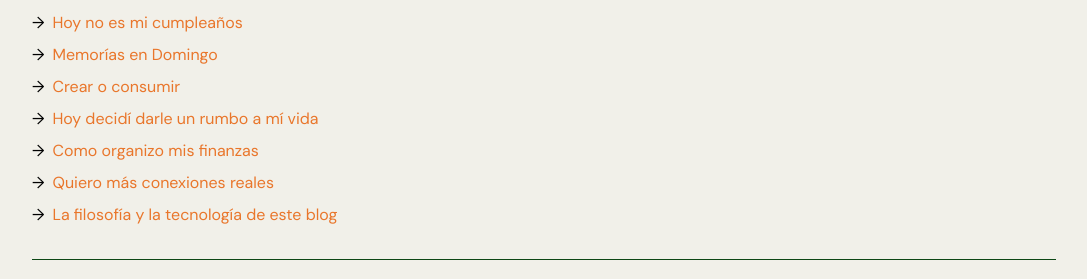
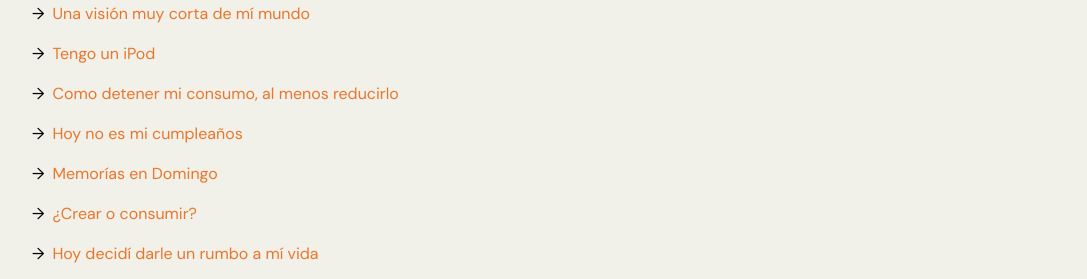
Before and after one commit to adrojodev/garden, an Astro site: page / in a window 1280 px wide. Shown: the part 329-608 px from the top of the page, without its empty margins (96-1183 px from the left). Built offline with nearby package versions, Linux system fonts and the light colour scheme; Astro itself is replaced by a stand-in of ours.

Commit message:
Fix styles and add automatic post publishing

```diff
--- a/src/content/index.ts
+++ b/src/content/index.ts
@@ -1,16 +1,4 @@
-import type { Link, Post } from "../utils/types";
-
-export const posts: Post[] = [
-  "Tengo un iPod",
-  "Como detener mi consumo, al menos reducirlo",
-  "Hoy no es mi cumpleaños",
-  "Memorías en Domingo",
-  "Crear o consumir",
-  "Hoy decidí darle un rumbo a mí vida",
-  "Como organizo mis finanzas",
-  "Quiero más conexiones reales",
-  "La filosofía y la tecnología de este blog",
-];
+import type { Link } from "../utils/types";
 
 export const links: Link[] = [
   {
--- a/src/pages/index.astro
+++ b/src/pages/index.astro
@@ -1,7 +1,13 @@
 ---
 import Analytics from '@vercel/analytics/astro'
 
-import { posts, links } from "../content"
+import { links } from "../content"
+const allPosts = await Astro.glob('../pages/posts/*.md');
+const posts = allPosts.sort((a, b) => {
+  const aNum = parseInt(a.file.split('/').pop()?.split('.')[0] ?? '0');
+  const bNum = parseInt(b.file.split('/').pop()?.split('.')[0] ?? '0');
+  return bNum - aNum;
+});
 
 import PostLink from "../components/PostLink.astro";
 import Link from "../components/Link.astro"
@@ -47,21 +53,22 @@ import "../styles/global.css";
 
 			</section>
 			<FlowerDivider />
-			<section class="flex flex-col gap-2">
+			<section class="flex flex-col">
 				<h2 class="text-3xl">Posts 📝</h2>
-				<ul class="flex flex-col gap-2">
-					{posts.map((text, index) => {
-						const urlNumber = posts.length - index
-
-						return <PostLink text={text} url={urlNumber} />
+				<ul class="flex flex-col list-none pl-0">
+					{posts.map((post) => {
+						const urlNumber = post.file.split('/').pop()?.split('.')[0];
+						return <PostLink text={post.frontmatter.title} url={urlNumber} />
 					}) }
 				</ul>
 			</section>
 			<Divider />
 			<section class="flex flex-col gap-2">
 				<h2 class="text-3xl">Links cool 🔭</h2>
-				<ul class="flex flex-col gap-2">
-					{links.map(({text, url}) => <Link text={text} url={url} />)}
+				<ul class="flex flex-col gap-0">
+					{links.map(({text, url}) =>
+						<Link text={text} url={url} />
+					)}
 				</ul>
 			</section>
 		</main>
--- a/src/styles/global.css
+++ b/src/styles/global.css
@@ -34,3 +34,10 @@ h5,
 h6 {
   font-family: "InstrumentSerif";
 }
+
+ul,
+ol {
+  list-style: none !important;
+  margin: 0;
+  padding-left: 0 !important;
+}
--- a/src/utils/types.ts
+++ b/src/utils/types.ts
@@ -1,5 +1,3 @@
-export type Post = string;
-
 type LinkKeys = "url" | "text";
 
 export type Link = Record<LinkKeys, string>;
```
